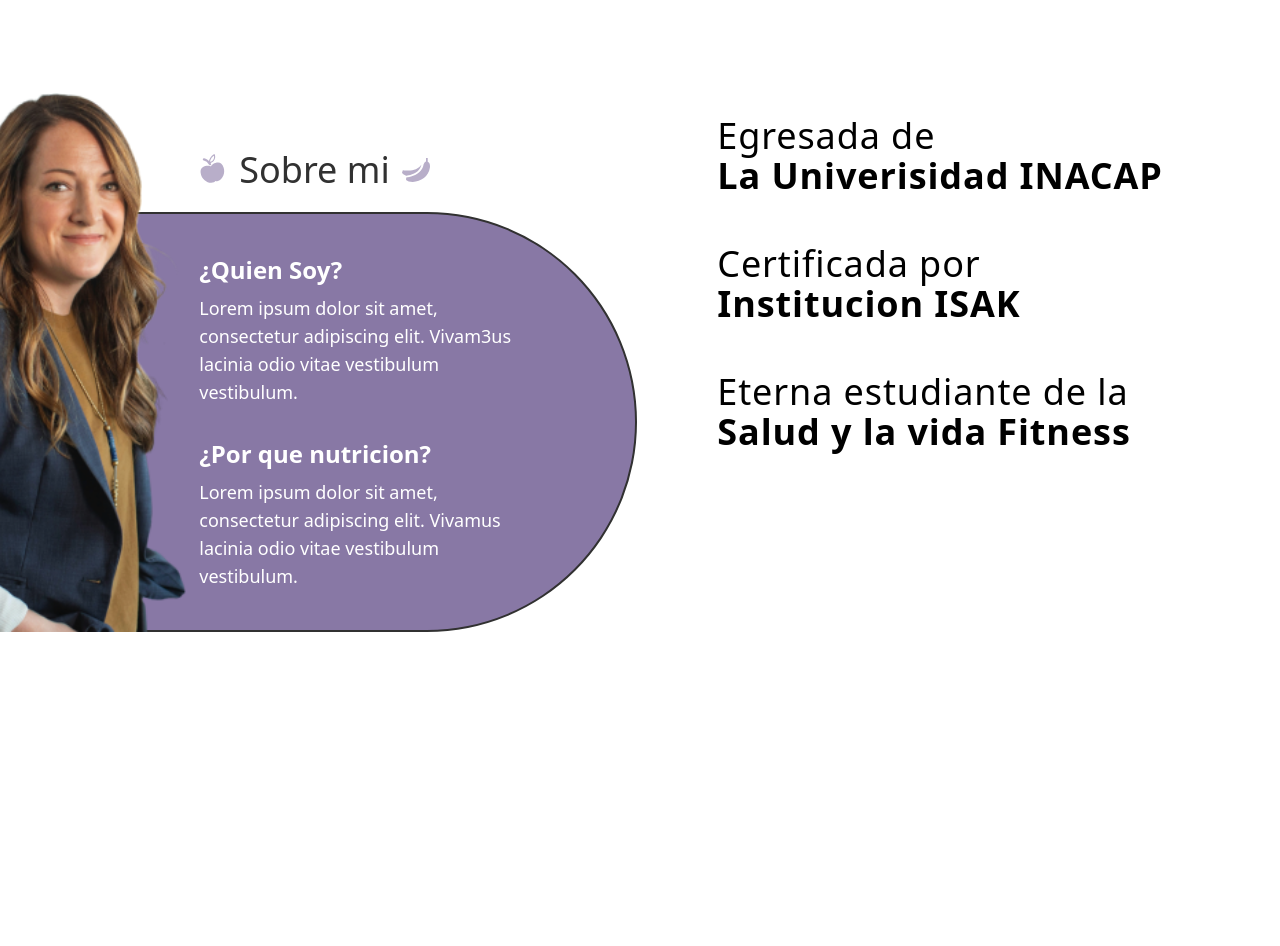
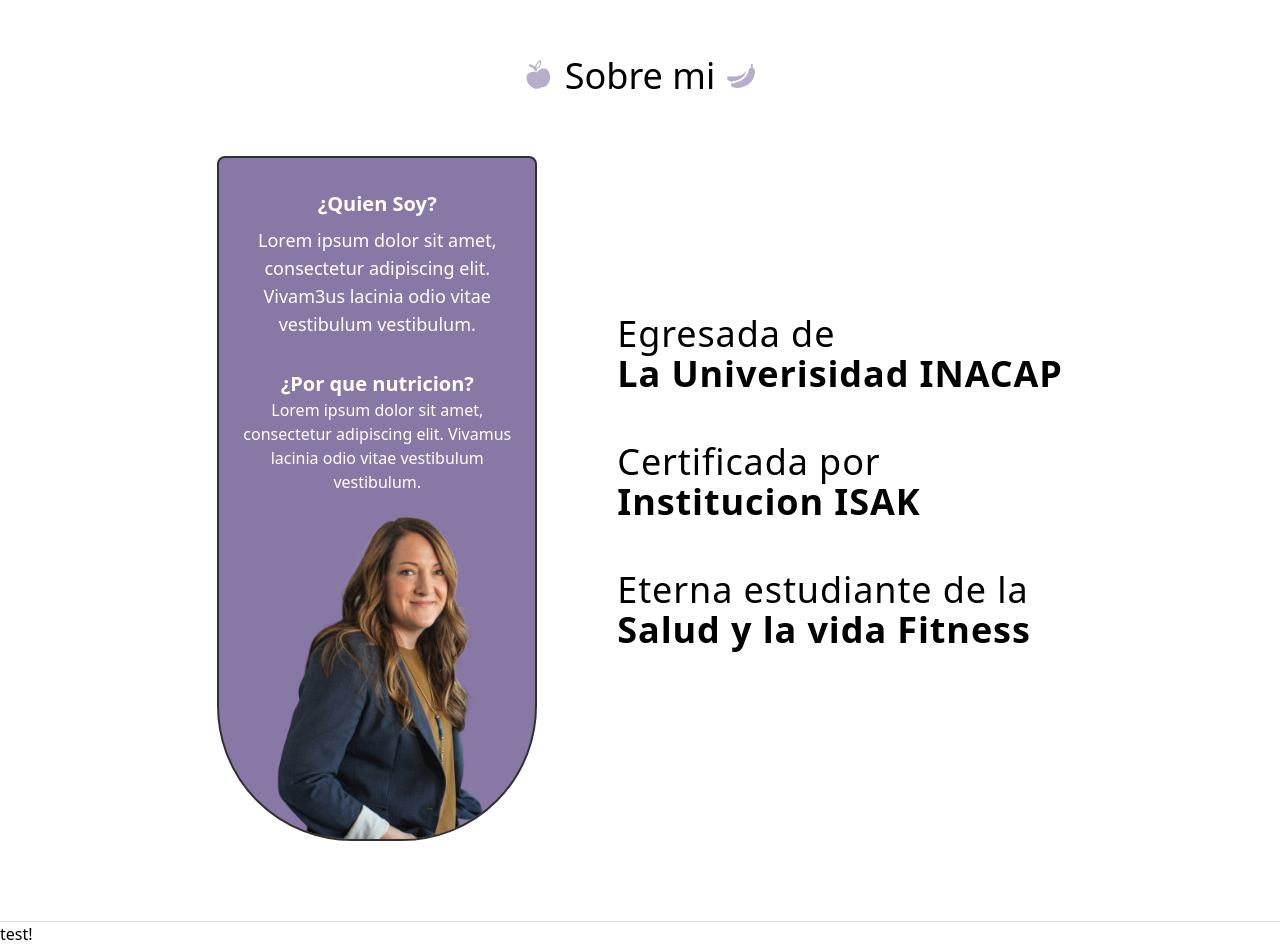
Before and after one commit to JooseMM/nutripia, an Angular app: page /inicio in a window 1280 px wide. Shown: the part 520-1466 px from the top of the page. Before the commit the page ends 1264 px from the top, so only its background shows below. Built offline with nearby package versions, Linux system fonts and the light colour scheme.

Commit message:
adding responsiveness to the lg view and 2xl view

```diff
--- a/src/app/pages/home/components/about/about.component.html
+++ b/src/app/pages/home/components/about/about.component.html
@@ -1,36 +1,51 @@
-<section class="py-12 flex flex-col items-center space-y-7 px-5 | lg:py-28">
-  <nt-subtitle class="lg:hidden" title="Sobre mi" />
-    <div class="flex flex-col | lg:flex-row ">
-      <div class="flex flex-col space-y-8 items-center text-center | lg:max-w-none lg:ml-10 lg:space-y-12 lg:items-start lg:text-left lg:order-2 ">
-        <h3 class="text-4xl tracking-wide font-light">
+<section
+  class="py-12 flex flex-col items-center space-y-7 px-5 border-lavender-gray border-b | lg:py-20"
+>
+  <nt-subtitle class="2xl:hidden" title="Sobre mi" />
+  <div
+    class="flex flex-col items-center | lg:items-center | 2xl:items-start lg:flex-row 2xl:translate-x-24"
+  >
+    <div
+      class="flex flex-col space-y-4 items-center text-center | lg:max-w-none lg:ml-20 lg:space-y-12 lg:items-start lg:text-left lg:order-2 | 2xl:ml-10"
+    >
+      <h3 class="text-2xl tracking-wide font-light | lg:text-3xl | xl:text-4xl">
         Egresada de <b class="block font-black">La Univerisidad INACAP</b>
       </h3>
-        <h3 class="text-4xl tracking-wide font-light ">
+      <h3 class="text-2xl tracking-wide font-light | lg:text-3xl | xl:text-4xl">
         Certificada por <b class="block font-black">Institucion ISAK</b>
       </h3>
-        <h3 class="text-4xl tracking-wide font-light">
-          Eterna estudiante de la <b class="block font-black">Salud y la vida Fitness</b>
+      <h3 class="text-2xl tracking-wide font-light | lg:text-3xl | xl:text-4xl">
+        Eterna estudiante de la
+        <b class="block font-black">Salud y la vida Fitness</b>
       </h3>
     </div>
     <div
-          class="flex flex-col items-center bg-primary-purple overflow-hidden text-white w-full border-2 border-solid border-charcoal mt-8  max-w-80 text-center px-6 pt-8 rounded-t-lg rounded-b-[135px] | lg:items-start lg:mt-24 lg:py-10 lg:w-auto  lg:justify-start lg:max-w-xl lg:text-left lg:pl-20 lg:pr-24 lg:order-1 lg:rounded-e-full lg:overflow-visible lg:relative lg:mr-10 "
+      class="flex flex-col items-center bg-primary-purple overflow-hidden text-white w-full border-2 border-solid border-charcoal mt-8 max-w-80 text-center px-6 pt-8 rounded-t-lg rounded-b-[135px] | | 2xl:items-start 2xl:mt-24 2xl:py-10 2xl:w-auto 2xl:justify-start 2xl:max-w-xl 2xl:text-left 2xl:pl-20 2xl:pr-24 2xl:order-1 2xl:rounded-e-full 2xl:overflow-visible 2xl:relative 2xl:mr-10"
     >
-      <nt-subtitle class="hidden | lg:text-charcoal lg:block lg:absolute top-[-4rem] " title="Sobre mi" />
-      <div class="space-y-2 w-full max-w-sm | lg:max-w-[340px]">
-          <h2 class="font-semibold text-2xl | lg:text-2xl">¿Quien Soy?</h2>
-          <p class="lg:text-lg ">
-            Lorem ipsum dolor sit amet, consectetur adipiscing elit. Vivam3us lacinia
-            odio vitae vestibulum vestibulum.
+      <nt-subtitle
+        class="hidden | 2xl:text-charcoal 2xl:block 2xl:absolute top-[-4rem]"
+        title="Sobre mi"
+      />
+      <div class="space-y-2 w-full max-w-sm | 2xl:max-w-[340px]">
+        <h2 class="font-semibold text-xl | 2xl:text-2xl">¿Quien Soy?</h2>
+        <p class="lg:text-lg">
+          Lorem ipsum dolor sit amet, consectetur adipiscing elit. Vivam3us
+          lacinia odio vitae vestibulum vestibulum.
         </p>
       </div>
-        <div class="max-w-sm mt-8 | lg:max-w-[340px]  lg:space-y-2 ">
-          <h2 class="font-semibold text-2xl | lg:text-2xl">¿Por que nutricion?</h2>
-          <p class="lg:text-lg ">
-            Lorem ipsum dolor sit amet, consectetur adipiscing elit. Vivamus lacinia
-            odio vitae vestibulum vestibulum.
+      <div class="max-w-sm mt-8 | 2xl:max-w-[340px] 2xl:space-y-2">
+        <h2 class="font-semibold text-xl | 2xl:text-2xl">
+          ¿Por que nutricion?
+        </h2>
+        <p class="2xl:text-lg">
+          Lorem ipsum dolor sit amet, consectetur adipiscing elit. Vivamus
+          lacinia odio vitae vestibulum vestibulum.
         </p>
       </div>
-        <img src="assets/images/mobile-about-image.png" class="mt-5 lg:absolute lg:w-full lg:max-w-md lg:left-0 lg:bottom-[-2px] lg:translate-x-[-75%]" />
+      <img
+        src="assets/images/mobile-about-image.png"
+        class="mt-5 w-full | 2xl:absolute 2xl:max-w-sm left-0 bottom-[-2px] 2xl:translate-x-[-75%]"
+      />
     </div>
   </div>
 </section>
--- a/src/app/pages/home/home.component.html
+++ b/src/app/pages/home/home.component.html
@@ -1,2 +1,3 @@
 <nt-hero />
 <nt-about />
+<p>test!</p>
```
Lines whose indentation alone changed are shown as unchanged.
